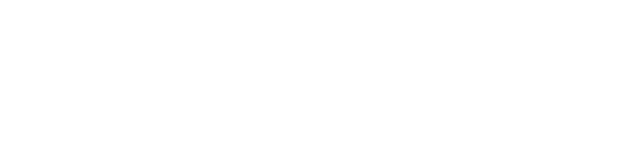
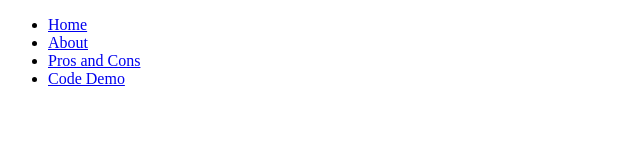
Before and after one commit to gbads/wd2-bootstrap, a plain HTML site: page index.html in a window 1280 px wide. Shown: the whole page, without its empty margins (0-640 px from the left). Drawn offline with Linux system fonts and the light colour scheme.

Commit message:
added header html

```diff
--- a/index.html
+++ b/index.html
@@ -6,6 +6,15 @@
     <title>Document</title>
 </head>
 <body>
-
+    <header>
+        <nav>
+            <ul>
+                <li><a href="#">Home</a></li>
+                <li><a href="#">About</a></li>
+                <li><a href="#">Pros and Cons</a></li>
+                <li><a href="#">Code Demo</a></li>
+            </ul>
+        </nav>
+    </header>
 </body>
 </html>
```
